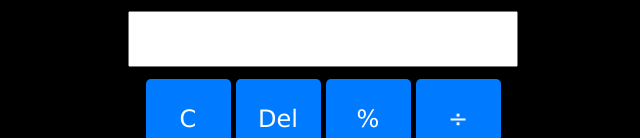
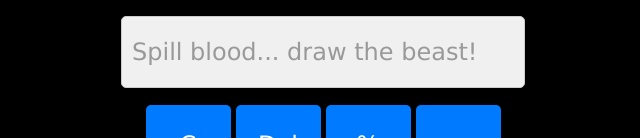
Before and after one commit to Bald11/online-calculator, a plain HTML site: page index.html in a window 1280 px wide. Shown: the part 384-522 px from the top of the page, without its empty margins (317-957 px from the left). Drawn offline with Linux system fonts and the light colour scheme.

Commit message:
more styling

```diff
--- a/css/styles.css
+++ b/css/styles.css
@@ -40,6 +40,30 @@ body
     margin: 2.5px;
 }
 
+.custom-input {
+    width: 200px;
+    height: 40px;
+    font-family: Verdana, Geneva, Tahoma, sans-serif;
+    font-size: x-large;
+    color: #333;
+    border: 1px solid #ccc;
+    border-radius: 5px;
+    background-color: #f0f0f0;
+    padding: 10px;
+    margin: 5px;
+}
+
+.custom-input::placeholder
+{
+    color: #999;
+}
+
+.custom-input:focus
+{
+    border-color: #007bff;
+    box-shadow: 0 0 5px rgba(0, 123, 255, 0.5);
+}
+
 #OutputCal
 {
     height: 50px;
--- a/index.html
+++ b/index.html
@@ -13,7 +13,7 @@
         </div>
 
         <div class="button-container1">
-            <input type="text" id="OutputCal">
+            <input type="text" id="OutputCal" class="custom-input" placeholder="Spill blood... draw the beast!">
         </div>
 
         <div class="button-container">
```
